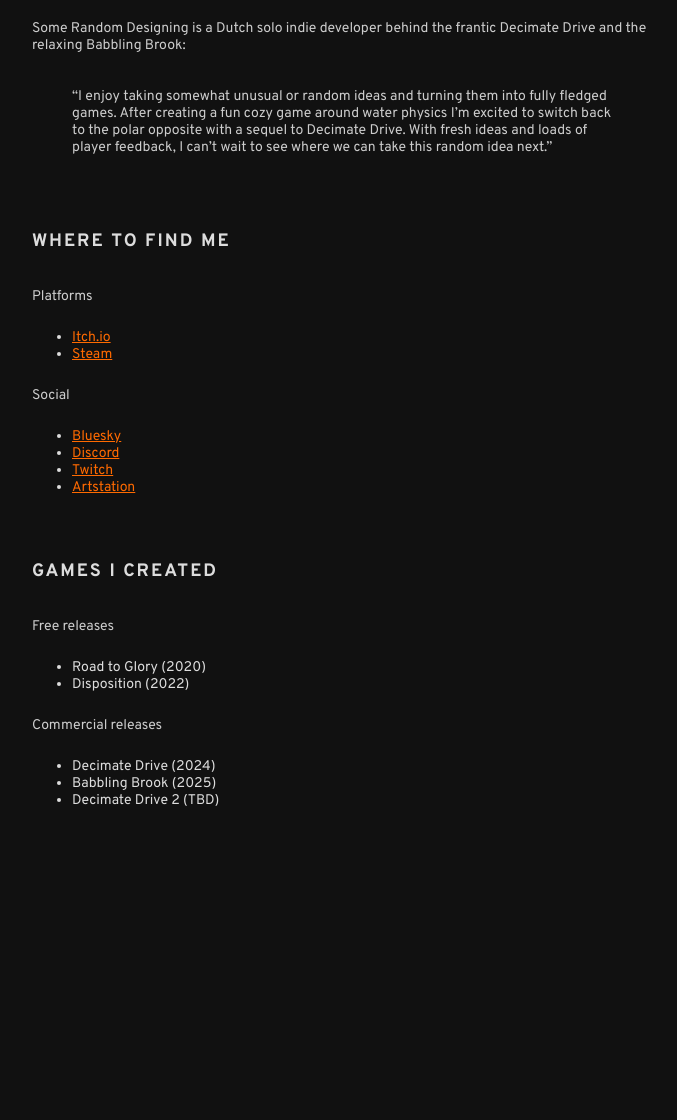
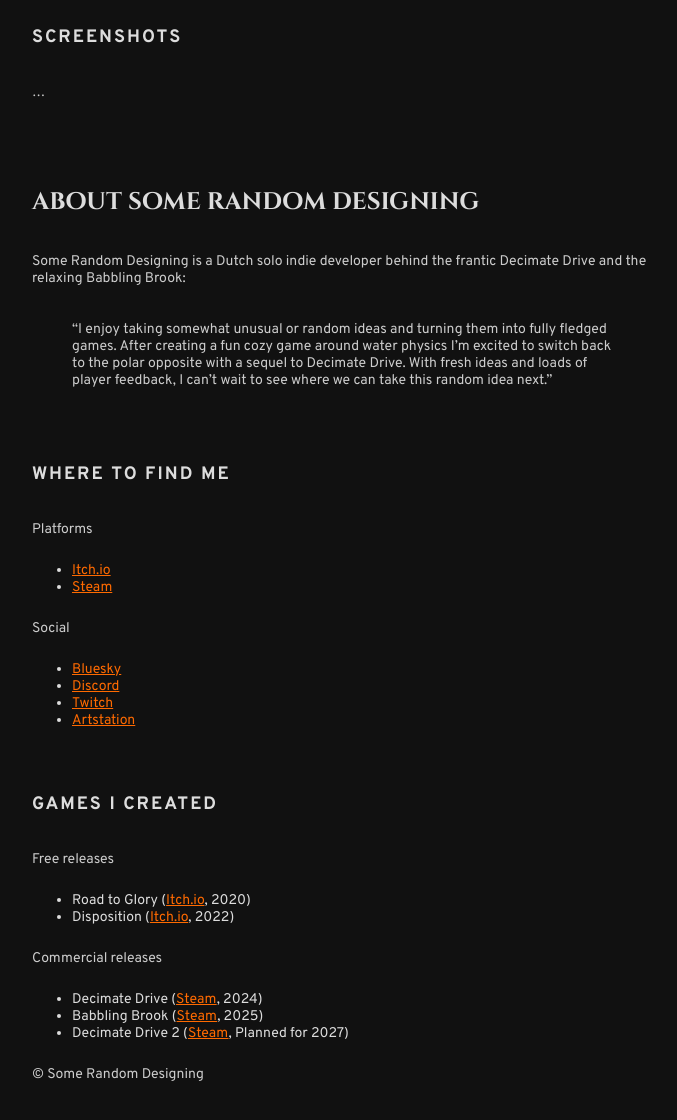
Before and after one commit to somerandomdesigning/decimate-drive-2, a Jekyll site: the page built from index.md, in a window 1280 px wide and 1400 px high, scrolled down 2914 px, cut to the strip 199-1319 px from the top of the window. Shown: the whole strip, without its empty margins (292-969 px from the left). Built offline with Jekyll 4.4.1, drawn with Linux system fonts in a browser that asks for light colours; before the commit the page ends 4044 px from its top, so only the background shows below that.

Commit message:
Update index.md

```diff
--- a/index.md
+++ b/index.md
@@ -61,6 +63,10 @@ Alternative key art
 
 ![Alternative key art for Decimate Drive 2]({{ '/assets/images/Key Art - Alternative.png' | relative_url }})
 
+## Screenshots
+
+...
+
 # About Some Random Designing
 
 Some Random Designing is a Dutch solo indie developer behind the frantic Decimate Drive and the relaxing Babbling Brook:
@@ -85,11 +91,13 @@ Social
 
 Free releases
 
-- Road to Glory (2020)
-- Disposition (2022)
+- Road to Glory ([Itch.io](https://somerandomdesigning.itch.io/road-to-glory), 2020)
+- Disposition ([Itch.io](https://somerandomdesigning.itch.io/disposition), 2022)
 
 Commercial releases
 
-- Decimate Drive (2024)
-- Babbling Brook (2025)
-- Decimate Drive 2 (TBD)
+- Decimate Drive ([Steam](https://store.steampowered.com/app/2427950/Decimate_Drive/), 2024)
+- Babbling Brook ([Steam](https://store.steampowered.com/app/3672300/Babbling_Brook/), 2025)
+- Decimate Drive 2 ([Steam](https://store.steampowered.com/app/5014810/Decimate_Drive_2/), Planned for 2027)
+
+© Some Random Designing
```
Also changed, not shown: other parts of index.md (+2 -0 lines).
